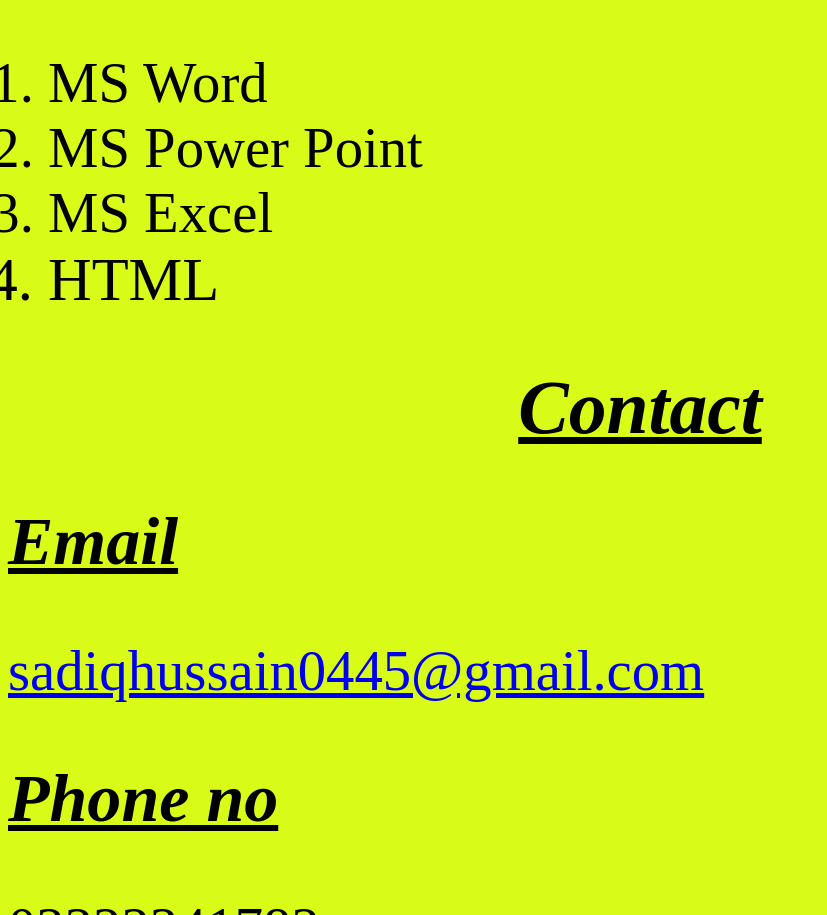
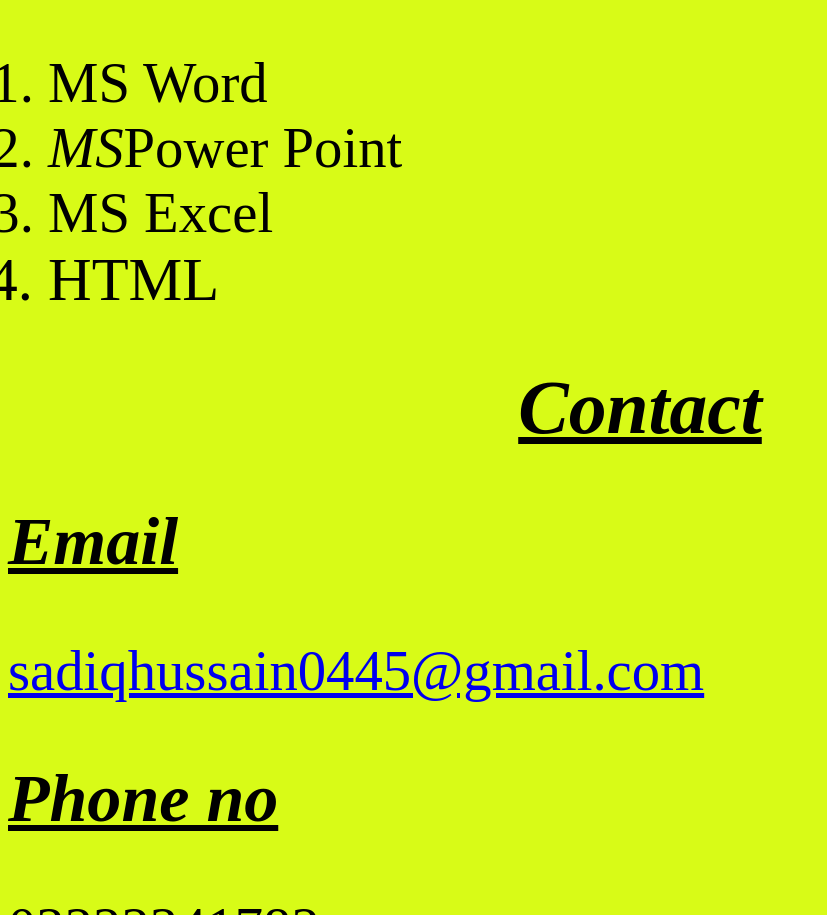
Before and after one commit to Muhammad-S-A-D-I-Q/my-first-repository, a plain HTML site: page index.html in a window 1280 px wide. Shown: the part 1650-2565 px from the top of the page, without its empty margins (0-827 px from the left). Drawn offline with Linux system fonts and the light colour scheme.

Commit message:
my first web site

```diff
--- a/index.html
+++ b/index.html
@@ -29,7 +29,7 @@
 <h1 style="font-size:20mm ;"><i><U>Skilled</U></i></h1>
 <ul style="list-style-type:circule;">
     <li style="font-size:15mm;">MS Word</li>
-    <li style="font-size:15mm;">MS Power Point</li>
+    <li style="font-size:15mm;"><em>MS</em>Power Point</li>
     <li style="font-size:15mm;">MS Excel</li>
     <li style="font-size:16mm ;">HTML</li>
 </ul>
```
